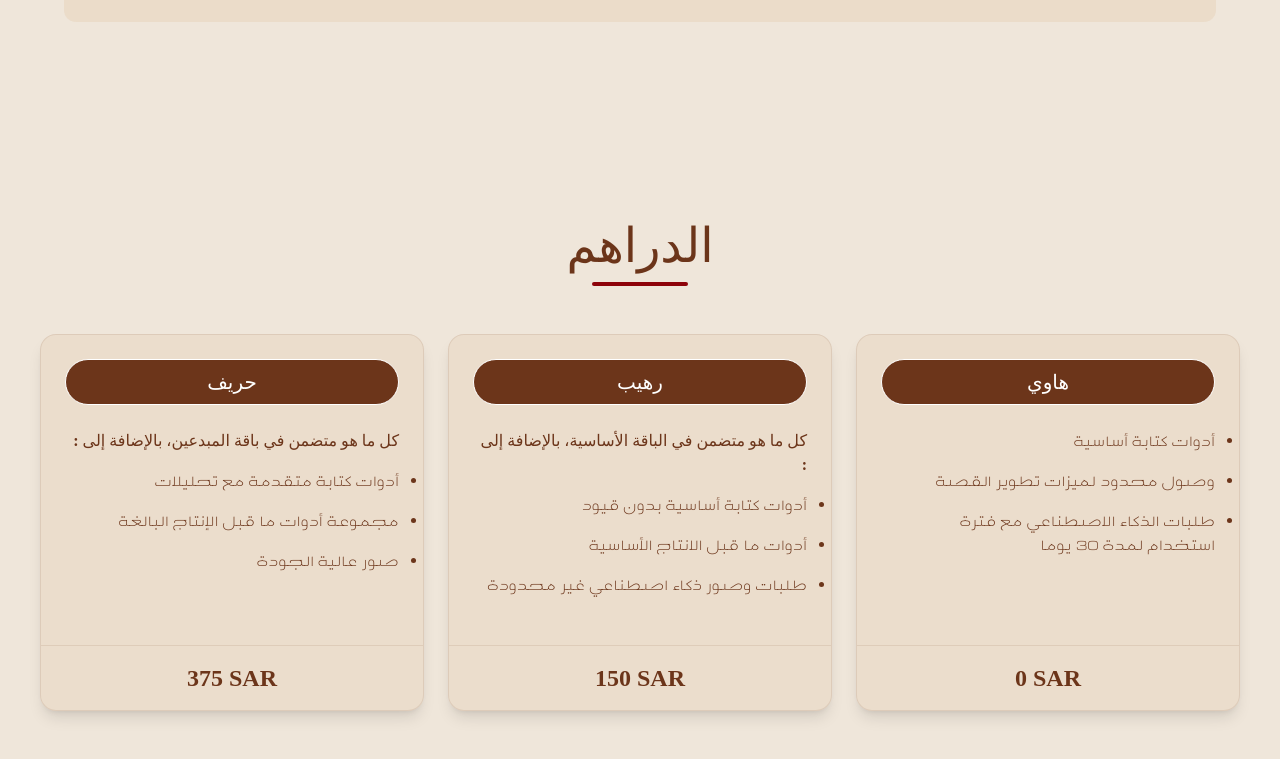
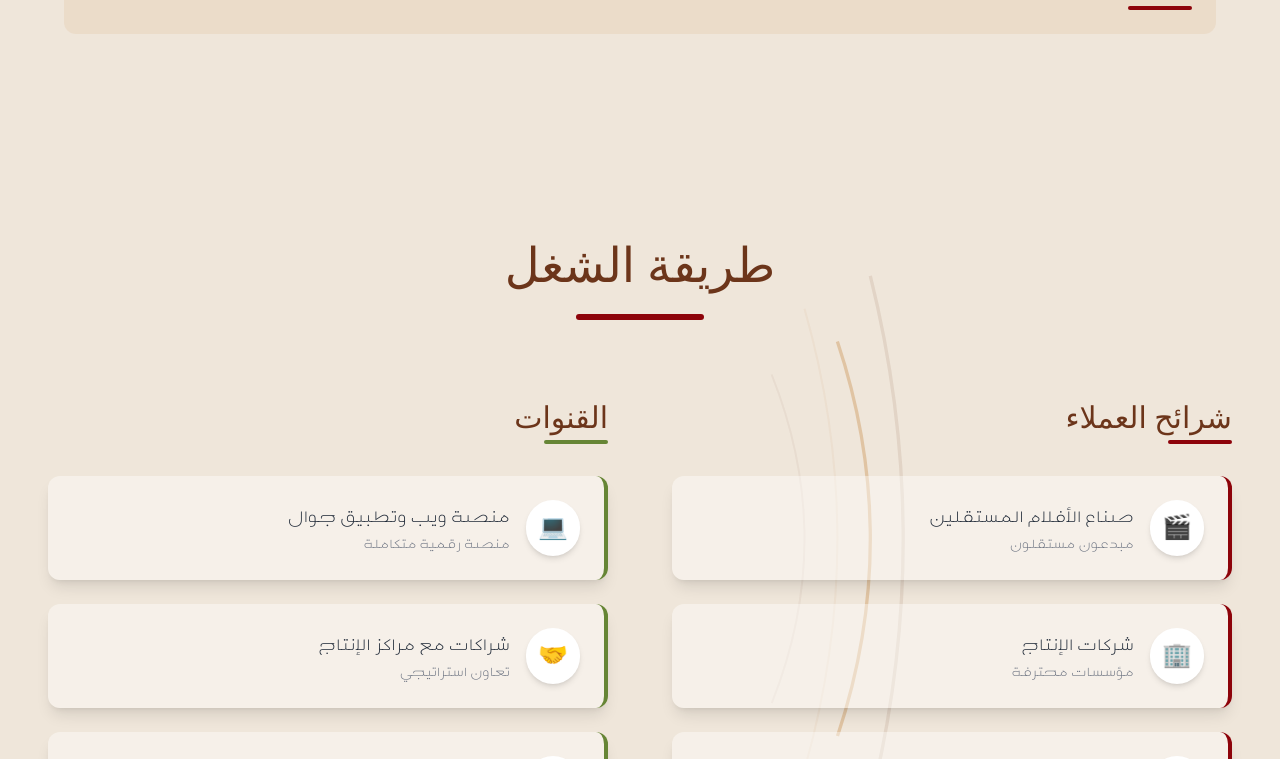
Before and after one commit to mohdoalomar/LammahAI, a React (Vite) app in the folder LammahAI/: page / in a window 1280 px wide. Shown: the part 2012-2771 px from the top of the page. Built offline with nearby package versions, Linux system fonts and the light colour scheme; a web font is replaced by a local one; what tailwindcss-animated would draw is missing.

Commit message:
OperationProcess Added

```diff
--- a/LammahAI/src/App.jsx
+++ b/LammahAI/src/App.jsx
@@ -5,6 +5,7 @@ import Subscriptions from "./components/Subscriptions";
 import AboutLammah from './components/AboutLammah';
 import ProblemSolutionSlides from './components/ProblemSolutionsSlides';
 import Services from './components/Services';
+import OperationsProcess from './components/OperationProcess';
 function App() {
   const [formRef, isFormVisible] = useLazyLoad({
     threshold: 0.3,
@@ -33,6 +34,9 @@ function App() {
           <Services />
         </div>
         <div className="mx-auto mt-32">
+          <OperationsProcess />
+        </div>
+        <div className="mx-auto mt-32">
           <Subscriptions />
         </div>
         <div className="mx-auto mt-32" ref={formRef}>
--- /dev/null
+++ b/LammahAI/src/components/OperationProcess.jsx
@@ -0,0 +1,226 @@
+import React from 'react';
+import { motion } from 'framer-motion';
+import useLazyLoad from '../hooks/useLazyLoad';
+
+const OperationsProcess = () => {
+  const [sectionRef, isVisible] = useLazyLoad({
+    threshold: 0.2,
+    rootMargin: '100px'
+  });
+
+  const containerVariants = {
+    hidden: { opacity: 0 },
+    visible: {
+      opacity: 1,
+      transition: {
+        staggerChildren: 0.2,
+        delayChildren: 0.3
+      }
+    }
+  };
+
+  const cardVariants = {
+    hidden: {
+      opacity: 0,
+      y: 30,
+      scale: 0.95
+    },
+    visible: {
+      opacity: 1,
+      y: 0,
+      scale: 1,
+      transition: {
+        type: "spring",
+        stiffness: 100,
+        damping: 15
+      }
+    },
+    hover: {
+      scale: 1.02,
+      transition: {
+        type: "tween",
+        duration: 0.2,
+        ease: "easeOut"
+      }
+    }
+  };
+
+  const decorativeLine = {
+    hidden: { pathLength: 0 },
+    visible: {
+      pathLength: 1,
+      transition: { duration: 2, ease: "easeInOut" }
+    }
+  };
+
+  const renderCard = (item, index, borderColor) => (
+    <motion.div
+      variants={cardVariants}
+      whileHover="hover"
+      className={`bg-white/40 rounded-xl p-6 shadow-lg
+        border-r-4 ${borderColor} transform`}
+    >
+      <div className="flex items-center justify-end gap-4">
+        <div className="flex flex-col items-end">
+          <span className="text-lg font-medium text-gray-800">{item.text}</span>
+          <span className="text-sm text-gray-500 mt-1">
+            {item.description || '\u200E'}
+          </span>
+        </div>
+        <div className="text-2xl bg-white p-3 rounded-full shadow-md">
+          {item.icon}
+        </div>
+      </div>
+    </motion.div>
+  );
+
+  return (
+    <div className="bg-LammmahBG p-8 relative overflow-hidden">
+      {/* Decorative SVG Background */}
+      <svg className="absolute top-0 right-0 w-full h-full pointer-events-none" viewBox="0 0 100 100">
+        <motion.path
+          d="M80,20 Q90,50 80,80"
+          stroke="#E0C4A3"
+          strokeWidth="0.5"
+          fill="none"
+          initial="hidden"
+          animate="visible"
+          variants={decorativeLine}
+        />
+        <motion.path
+          d="M85,10 Q95,50 85,90"
+          stroke="#6C351A"
+          strokeWidth="0.5"
+          fill="none"
+          initial="hidden"
+          animate="visible"
+          variants={decorativeLine}
+          style={{ opacity: 0.1 }}
+        />
+        <motion.path
+          d="M75,15 Q85,50 75,85"
+          stroke="#E0C4A3"
+          strokeWidth="0.3"
+          fill="none"
+          initial="hidden"
+          animate="visible"
+          variants={decorativeLine}
+          style={{ opacity: 0.2 }}
+        />
+        <motion.path
+          d="M70,25 Q80,50 70,75"
+          stroke="#6C351A"
+          strokeWidth="0.3"
+          fill="none"
+          initial="hidden"
+          animate="visible"
+          variants={decorativeLine}
+          style={{ opacity: 0.05 }}
+        />
+      </svg>
+
+      <motion.div
+        ref={sectionRef}
+        initial="hidden"
+        animate={isVisible ? "visible" : "hidden"}
+        variants={containerVariants}
+        className="max-w-7xl mx-auto relative"
+      >
+        {/* Header Section */}
+        <motion.div
+          className="text-center mb-20"
+          variants={cardVariants}
+        >
+          <h1 className="text-3xl md:text-4xl lg:text-5xl text-LammahBrown font-bold mb-6">
+            طريقة الشغل
+          </h1>
+          <motion.div
+            className="h-1.5 w-32 mx-auto rounded-full bg-LammahRed"
+            initial={{ width: 0 }}
+            animate={isVisible ? { width: 128 } : { width: 0 }}
+            transition={{ delay: 0.5, duration: 1 }}
+          />
+        </motion.div>
+
+        <div className="grid md:grid-cols-2 gap-16 relative">
+          {/* Channels Section */}
+          <motion.div variants={containerVariants} className="space-y-8">
+            <h2 className="text-3xl text-LammahBrown font-bold text-right mb-10
+              relative before:content-[''] before:absolute before:right-0 before:-bottom-2
+              before:w-16 before:h-1 before:bg-LammahGreen before:rounded-full">
+              القنوات
+            </h2>
+            <motion.div className="space-y-6">
+              {[
+                {
+                  text: 'منصة ويب وتطبيق جوال',
+                  icon: '💻',
+                  description: 'منصة رقمية متكاملة'
+                },
+                {
+                  text: 'شراكات مع مراكز الإنتاج',
+                  icon: '🤝',
+                  description: 'تعاون استراتيجي'
+                },
+                {
+                  text: 'حضور المعارض والمهرجانات',
+                  icon: '🎪',
+                  description: 'تواجد فعال'
+                }
+              ].map((item, index) => renderCard(item, index, 'border-LammahGreen'))}
+            </motion.div>
+          </motion.div>
+
+          {/* Customer Segments Section */}
+          <motion.div variants={containerVariants} className="space-y-8">
+            <h2 className="text-3xl text-LammahBrown font-bold text-right mb-10
+              relative before:content-[''] before:absolute before:right-0 before:-bottom-2
+              before:w-16 before:h-1 before:bg-LammahRed before:rounded-full">
+              شرائح العملاء
+            </h2>
+            <motion.div className="space-y-6">
+              {[
+                {
+                  text: 'صناع الأفلام المستقلين',
+                  icon: '🎬',
+                  description: 'مبدعون مستقلون'
+                },
+                {
+                  text: 'شركات الإنتاج',
+                  icon: '🏢',
+                  description: 'مؤسسات محترفة'
+                },
+                {
+                  text: 'المبدعين في قطاع الإعلام',
+                  icon: '✨',
+                  description: 'محتوى إبداعي'
+                }
+              ].map((item, index) => renderCard(item, index, 'border-LammahRed'))}
+            </motion.div>
+          </motion.div>
+
+          {/* Floating element */}
+          <motion.div
+            className="absolute -z-10 w-64 h-64 rounded-full bg-LammahBiege opacity-10 blur-3xl"
+            animate={{
+              x: [0, 100, 0],
+              y: [0, 50, 0],
+              scale: [1, 1.2, 1],
+            }}
+            transition={{
+              duration: 20,
+              repeat: Infinity,
+              ease: "linear"
+            }}
+            style={{
+              top: '20%',
+              right: '-20%'
+            }}
+          />
+        </div>
+      </motion.div>
+    </div>
+  );
+};
+
+export default OperationsProcess;
--- a/LammahAI/src/components/ProblemSolutionsSlides.jsx
+++ b/LammahAI/src/components/ProblemSolutionsSlides.jsx
@@ -82,7 +82,12 @@ const ProblemSolutionSlides = () => {
           <h1 className="text-3xl md:text-4xl lg:text-5xl font-bold text-LammahBrown mb-4">
             حول مشاكلك إلى حلول
           </h1>
-          <div className="w-24 h-1 bg-LammahRed mx-auto rounded-full" />
+          <motion.div
+            className="h-1.5 w-32 mx-auto rounded-full bg-LammahRed"
+            initial={{ width: 0 }}
+            animate={isFirstVisible ? { width: 128 } : { width: 0 }}
+            transition={{ delay: 0.5, duration: 1 }}
+          />
         </motion.div>
 
         {/* Main Content with Animated Border */}
--- a/LammahAI/src/components/Services.jsx
+++ b/LammahAI/src/components/Services.jsx
@@ -55,8 +55,13 @@ const Services = () => {
           animate={isHeaderVisible ? { opacity: 1 } : { opacity: 0 }}
           className="text-center mb-12"
         >
-          <h2 className="text-4xl font-bold text-LammahBrown mb-4">لمّاح يدبرك</h2>
-          <div className="w-24 h-1 bg-LammahRed mx-auto rounded-full" />
+          <h1 className="text-3xl md:text-4xl lg:text-5xl font-bold text-LammahBrown mb-4">لمّاح يدبرك</h1>
+           <motion.div
+            className="h-1.5 w-32 mx-auto rounded-full bg-LammahRed"
+            initial={{ width: 0 }}
+            animate={isHeaderVisible ? { width: 128 } : { width: 0 }}
+            transition={{ delay: 0.5, duration: 1 }}
+          />
         </motion.div>
 
         <div
--- a/LammahAI/src/components/Subscriptions.jsx
+++ b/LammahAI/src/components/Subscriptions.jsx
@@ -1,6 +1,6 @@
 import React from 'react';
 import useLazyLoad from '../hooks/useLazyLoad';
-
+import { motion } from 'framer-motion';
 const Subscriptions = () => {
   const [firstRef, isFirstVisible] = useLazyLoad({
     threshold: 0.1,
@@ -110,9 +110,14 @@ const Subscriptions = () => {
 
   return (
     <div className="max-w-full mx-auto p-6">
-      <h1 className="text-4xl lg:text-5xl text-center mb-12 text-LammahBrown font-bold lg:animate-delay-1000 animate-fade-up">
+      <h1 className="text-3xl md:text-4xl lg:text-5xl text-center mb-12 text-LammahBrown font-bold lg:animate-delay-1000 animate-fade-up">
         الدراهم
-        <div className="w-24 h-1 bg-LammahRed mx-auto rounded-full mt-3" />
+        <motion.div
+            className="h-1.5 w-32 mx-auto rounded-full bg-LammahRed mt-5"
+            initial={{ width: 0 }}
+            animate={isFirstVisible ? { width: 128 } : { width: 0 }}
+            transition={{ delay: 0.5, duration: 1 }}
+          />
       </h1>
       <div className="grid grid-cols-1 md:grid-cols-3 gap-6">
         {tiers.map((tier, index) => (
```
